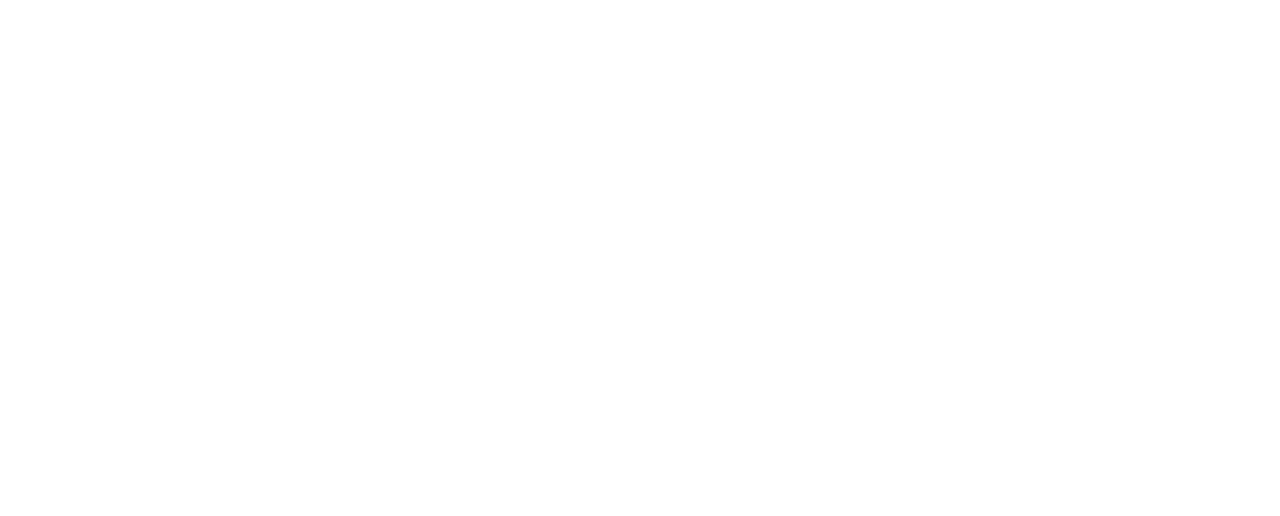
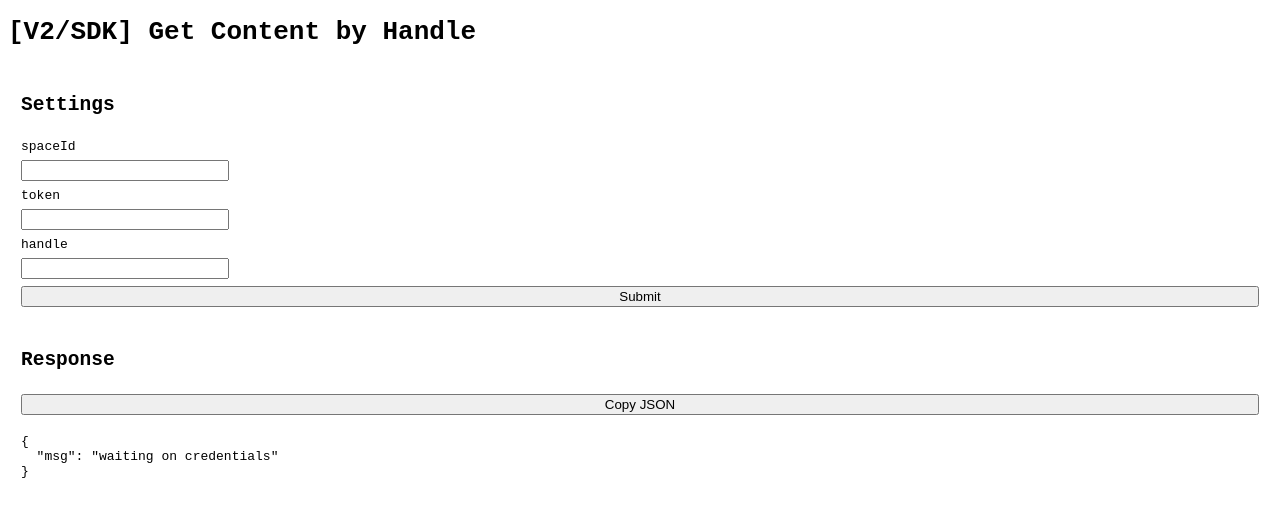
Before and after one commit to ngafar/nacelle-sdk-testbed, a React (Create React App) app: page / in a window 1280 px wide. Shown: the top 516 px of the page. Built offline with nearby package versions, Linux system fonts and the light colour scheme.

Commit message:
added code to get content by handle

```diff
--- a/src/App.js
+++ b/src/App.js
@@ -1,7 +1,75 @@
+import { useState } from "react";
+import Storefront from "@nacelle/storefront-sdk";
+import "./styles.css";
+
 function App() {
+  const [spaceId, setSpaceId] = useState("");
+  const [token, setToken] = useState("");
+  const [handle, setHandle] = useState("");
+  const [jsonResponse, setJsonResponse] = useState({
+    msg: "waiting on credentials",
+  });
+
+  async function getContent() {
+    const client = Storefront({
+      storefrontEndpoint: `https://storefront.api.nacelle.com/graphql/v1/spaces/${spaceId}`,
+      token: token,
+    });
+
+    const content = await client.content({
+      handles: [handle],
+    });
+
+    setJsonResponse(content[0]);
+    console.log(content[0]);
+  }
+
   return (
-    <>
-    </>
+    <div className="App">
+      <h1>[V2/SDK] Get Content by Handle</h1>
+      <section>
+        <h2>Settings</h2>
+        <label htmlFor="spaceId">spaceId</label>
+        <input
+          type="text"
+          id="spaceId"
+          name="spaceId"
+          value={spaceId}
+          onChange={(e) => setSpaceId(e.target.value)}
+        />
+        <label htmlFor="token">token</label>
+        <input
+          type="text"
+          id="token"
+          name="token"
+          value={token}
+          onChange={(e) => setToken(e.target.value)}
+        />
+        <label htmlFor="handle">handle</label>
+        <input
+          type="text"
+          id="handle"
+          name="handle"
+          value={handle}
+          onChange={(e) => setHandle(e.target.value)}
+        />
+        <button onClick={getContent}>Submit</button>
+      </section>
+
+      <section>
+        <h2>Response</h2>
+        <button
+          onClick={() => {
+            navigator.clipboard.writeText(
+              JSON.stringify(jsonResponse, null, 2)
+            );
+          }}
+        >
+          Copy JSON
+        </button>
+        <pre>{JSON.stringify(jsonResponse, null, 2)}</pre>
+      </section>
+    </div>
   );
 }
 
--- /dev/null
+++ b/src/styles.css
@@ -0,0 +1,14 @@
+.App {
+  font-family: monospace;
+}
+
+section {
+  display: flex;
+  flex-direction: column;
+  padding: 1em;
+  gap: 0.5em;
+}
+
+input {
+  max-width: 200px;
+}
```
